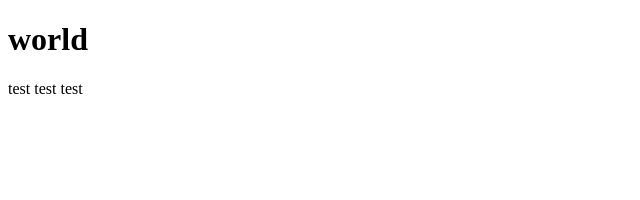
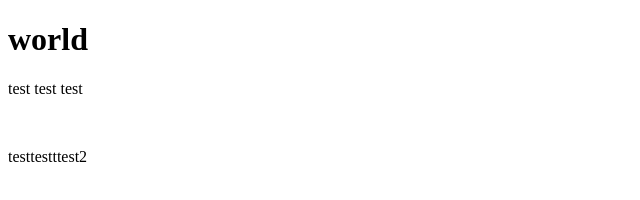
Before and after one commit to PeterYHH/workshop, a plain HTML site: page index.html in a window 1280 px wide. Shown: the whole page, without its empty margins (0-640 px from the left). Drawn offline with Linux system fonts and the light colour scheme.

Commit message:
version3

```diff
--- a/index.html
+++ b/index.html
@@ -7,5 +7,7 @@
 <body>
 <h1>world</h1>
 <p>test test  test </p>
+<br>
+<p>testtestttest2</p>
 </body>
 </html>
```
